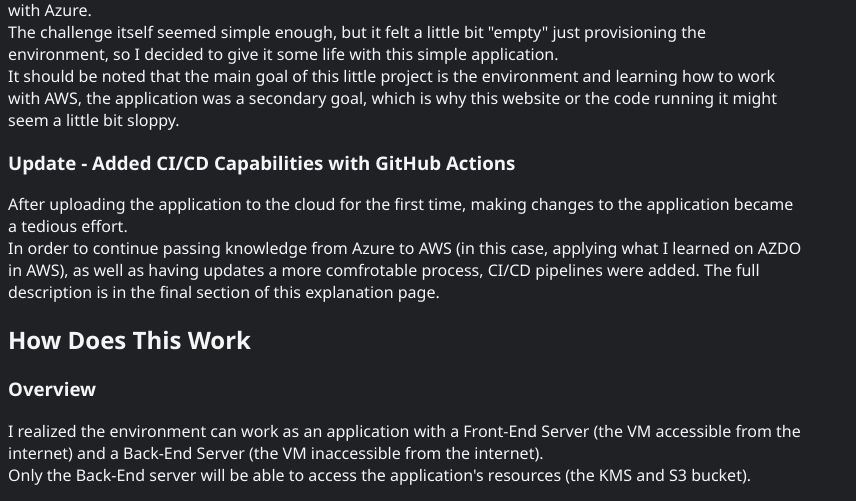
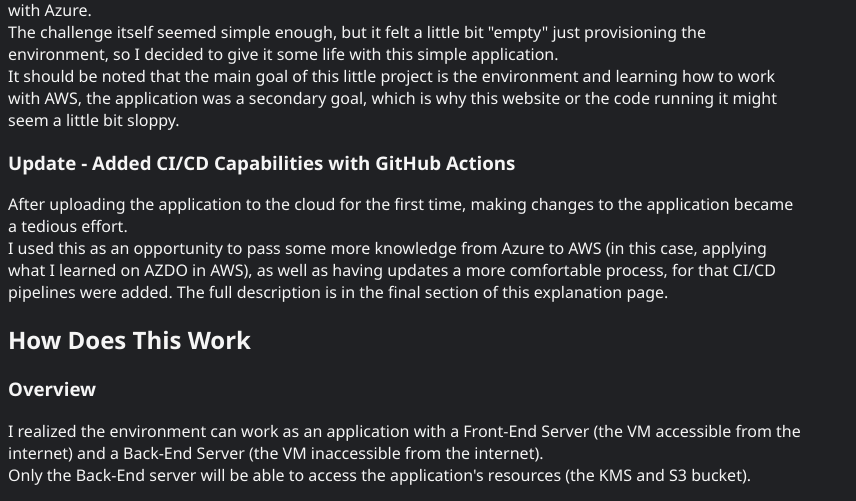
Before and after one commit to NoamVH/BuckCat, a Flask app: page /explanation in a window 1280 px wide; the page is wider, and only the part inside the window is pictured. Shown: the part 342-843 px from the top of that part, without its empty margins (0-856 px from the left). Run offline with Flask 3, Linux system fonts and the light colour scheme.

Commit message:
Some minor text fixes

```diff
--- a/FrontEnd/templates/explanation.html
+++ b/FrontEnd/templates/explanation.html
@@ -51,7 +51,7 @@
             <div>
                 <p>
                     After uploading the application to the cloud for the first time, making changes to the application became a tedious effort.<br>
-                    In order to continue passing knowledge from Azure to AWS (in this case, applying what I learned on AZDO in AWS), as well as having updates a more comfrotable process, CI/CD pipelines were added.
+                    I used this as an opportunity to pass some more knowledge from Azure to AWS (in this case, applying what I learned on AZDO in AWS), as well as having updates a more comfortable process, for that CI/CD pipelines were added.
                     The full description is in the final section of this explanation page.
                 </p>
             </div>
@@ -298,7 +298,7 @@
                         <li>
                             A playlist of videos that helped me in the process (next to a lot of googling and reading) can be found <a href="https://youtube.com/playlist?list=PLNYMx-mWLAg0xSAgeA94Apw0xUxZ191XF">Here</a>.
                         </li>
-                        <li>If you have any questions or comments, or are hiring, you can reach me via my <a href="https://www.linkedin.com/in/noamvh/">LinkedIn Profile</a></li>
+                        <li>If you have any questions or comments, or are hiring, you can reach me via my <a href="https://www.linkedin.com/in/noamvh/">LinkedIn Profile.</a></li>
                         <li>If you want to click on the button more and see more cats, you can go back <a href="/">here</a>!</li>
                     </ul>
 
```
